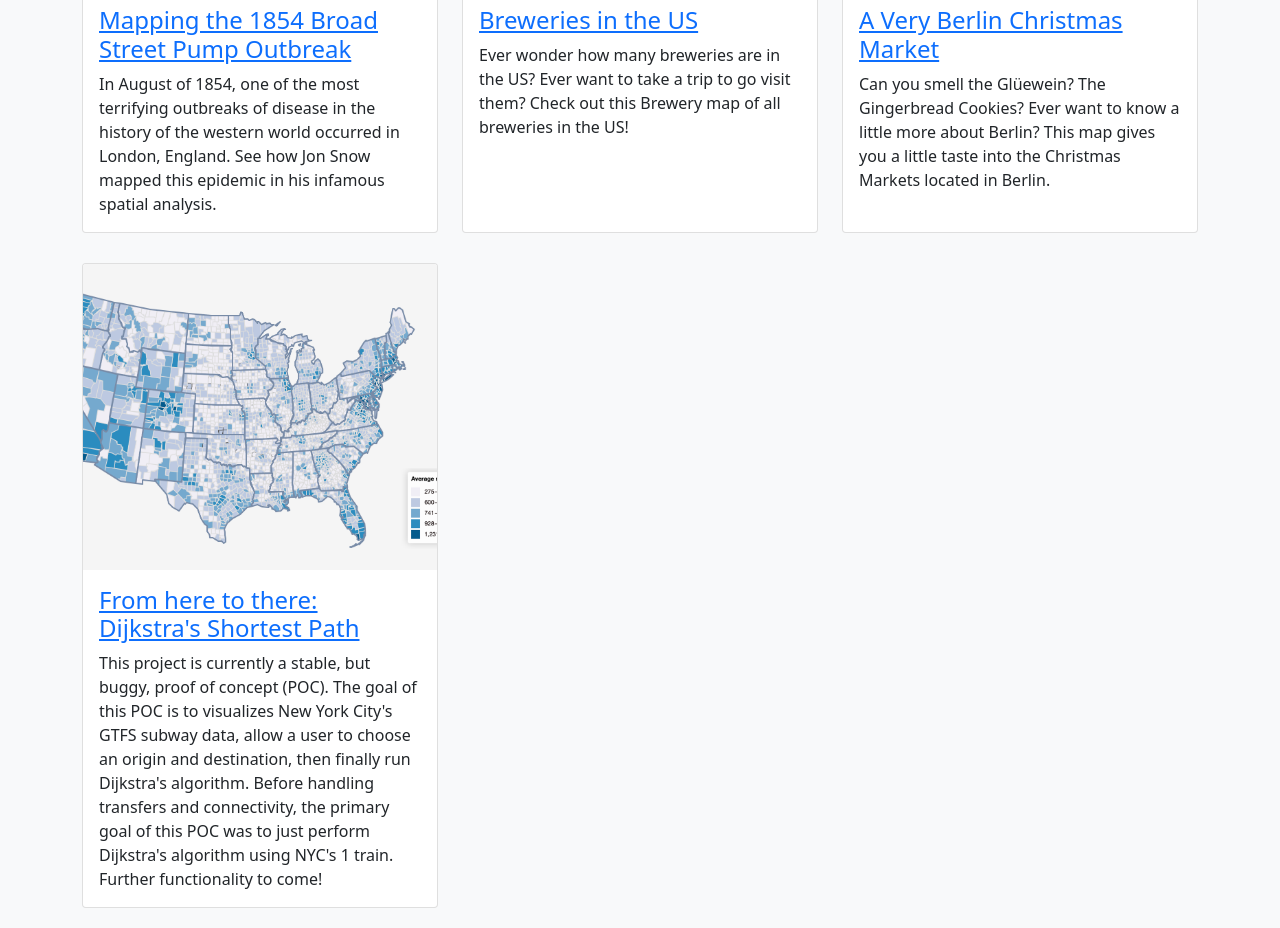
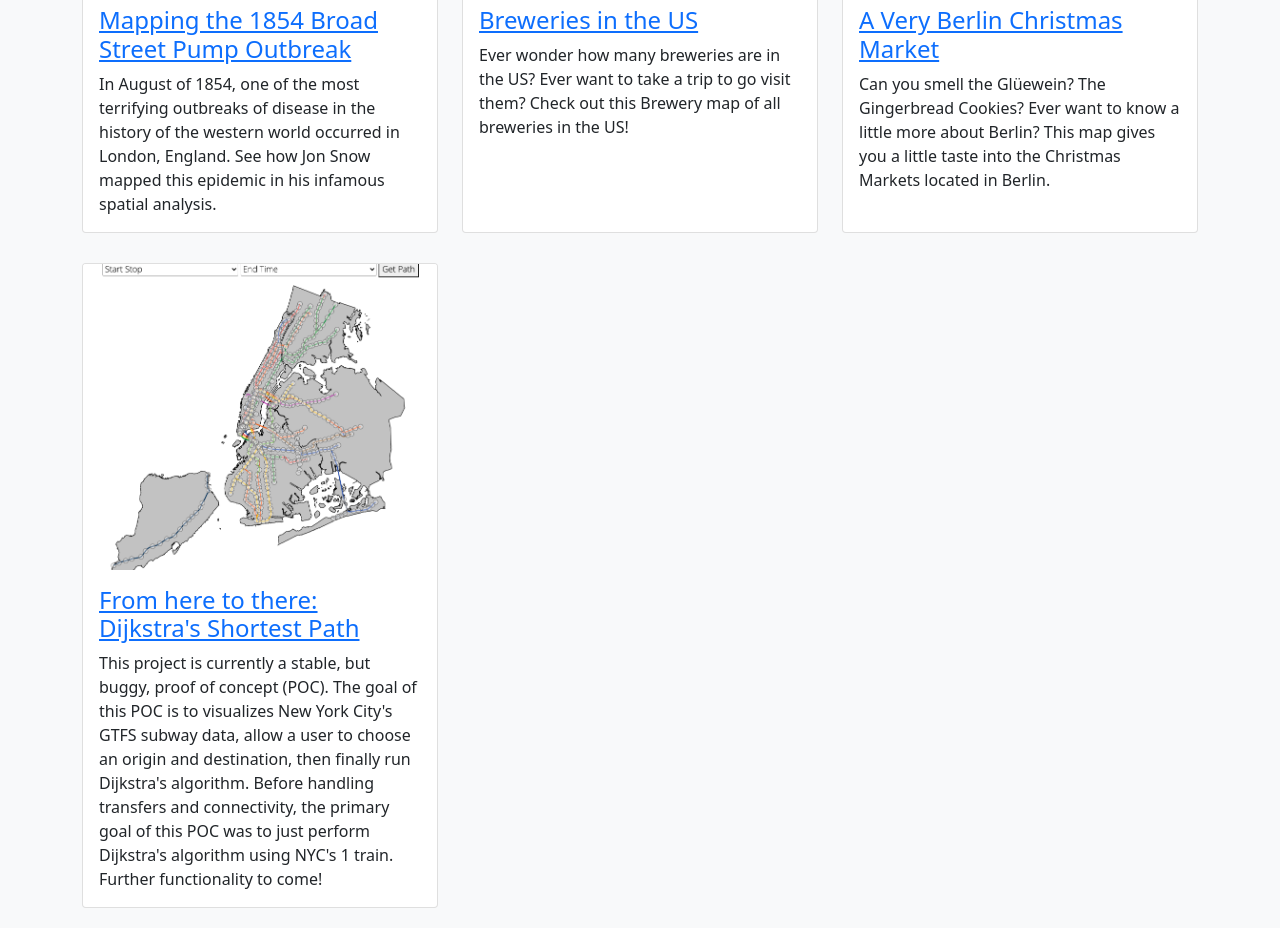
Before and after one commit to Oklein1/Visualization-Portfolio, a plain HTML site: page index.html in a window 1280 px wide. Shown: the part 811-1739 px from the top of the page. Drawn offline with Linux system fonts and the light colour scheme.

Commit message:
put up dijkstra photo

```diff
--- a/index.html
+++ b/index.html
@@ -128,7 +128,7 @@
         </div>
         <div class="col-lg-4 col-sm-6 portfolio-item">
           <div class="card h-100">
-            <a href="#"><img class="card-img-top fit-image" src="images/choropleth.png" alt="" /></a>
+            <a href="#"><img class="card-img-top fit-image" src="./images/dijkstra.png" alt="" /></a>
             <div class="card-body">
               <h4 class="card-title">
                 <a target="_blank" href="https://oklein1.github.io/NYC_Subway_DijkstraGTFS/">From here to there: Dijkstra's Shortest Path</a>
```
Also changed, not shown: images/dijkstra.png (added).
